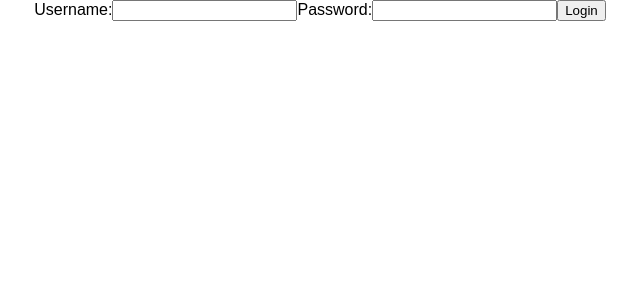
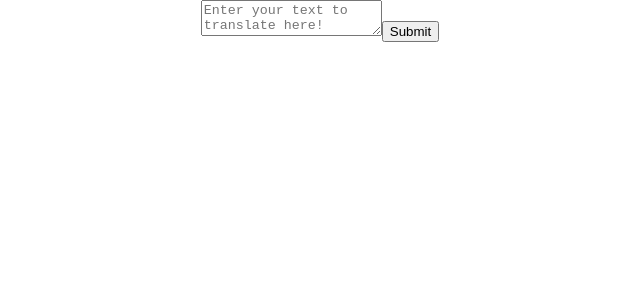
Before and after one commit to jls83/translatify_frontend, a React (Create React App) app: page / in a window 1280 px wide. Shown: the top 300 px of the page, without its empty margins (320-960 px from the left). Built offline with nearby package versions, Linux system fonts and the light colour scheme.

Commit message:
Added placeholder text to InputController

```diff
--- a/src/App.js
+++ b/src/App.js
@@ -9,12 +9,12 @@ class App extends Component {
   constructor(props) {
     super(props);
     this.initState = {
-      input_phrase: "Enter your text to translate here!",
+      input_phrase: "",
       input_language: "",
       output_phrase: "",
       username: "",
       password: "",
-      isLoggedIn: false, // for testing!
+      isLoggedIn: true, // for testing!
     };
     this.state = this.initState;
 
--- a/src/InputController.js
+++ b/src/InputController.js
@@ -10,7 +10,7 @@ export default class InputPhrase extends Component {
     return(
       <div className="InputPhrase">
         <form onSubmit={handleSubmit}>
-          <textarea value={inputPhrase} onChange={handleChange} />
+          <textarea placeholder={"Enter your text to translate here!"} value={inputPhrase} onChange={handleChange} />
           <input type="submit" value="Submit" />
         </form>
       </div>
```
